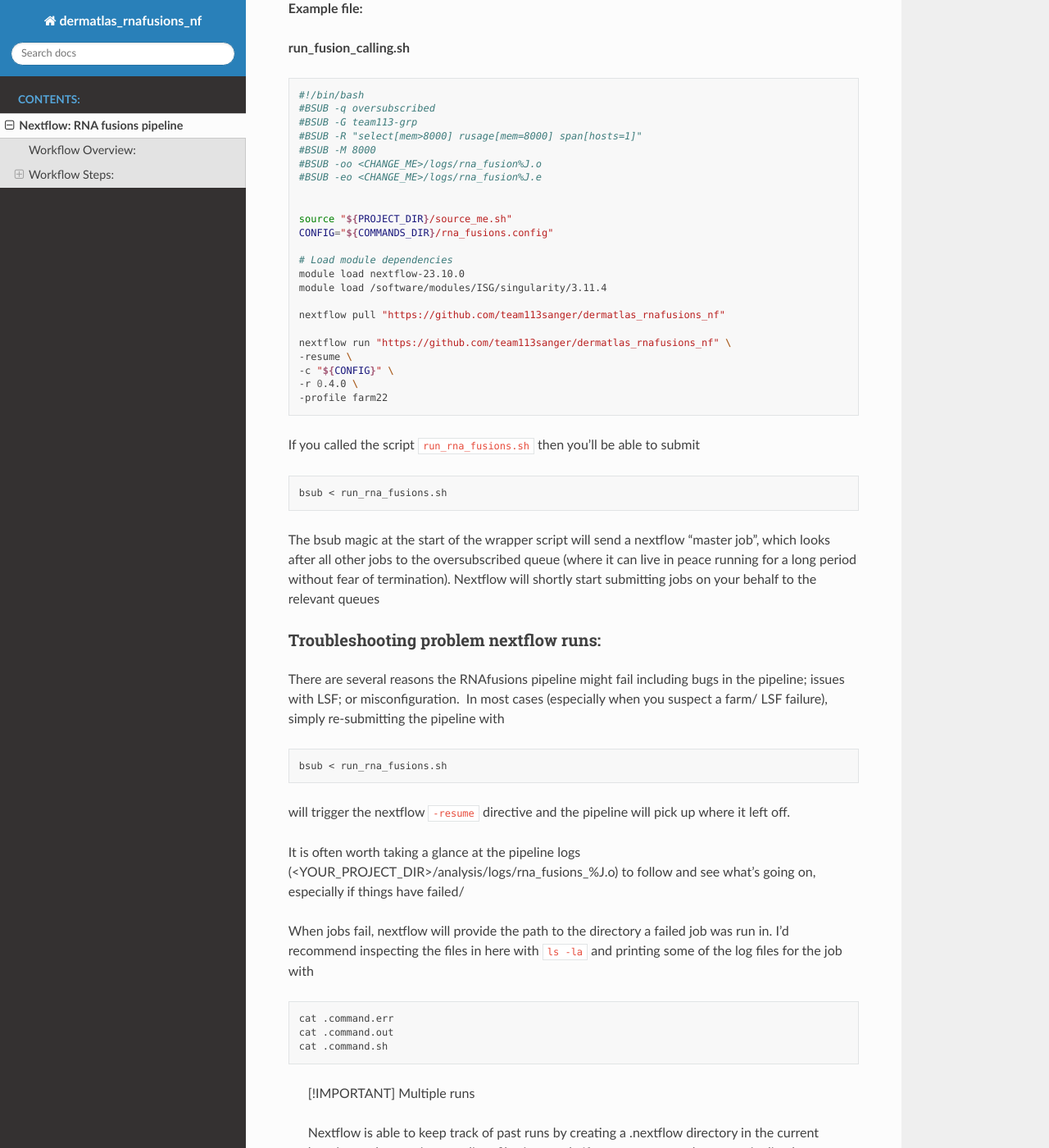
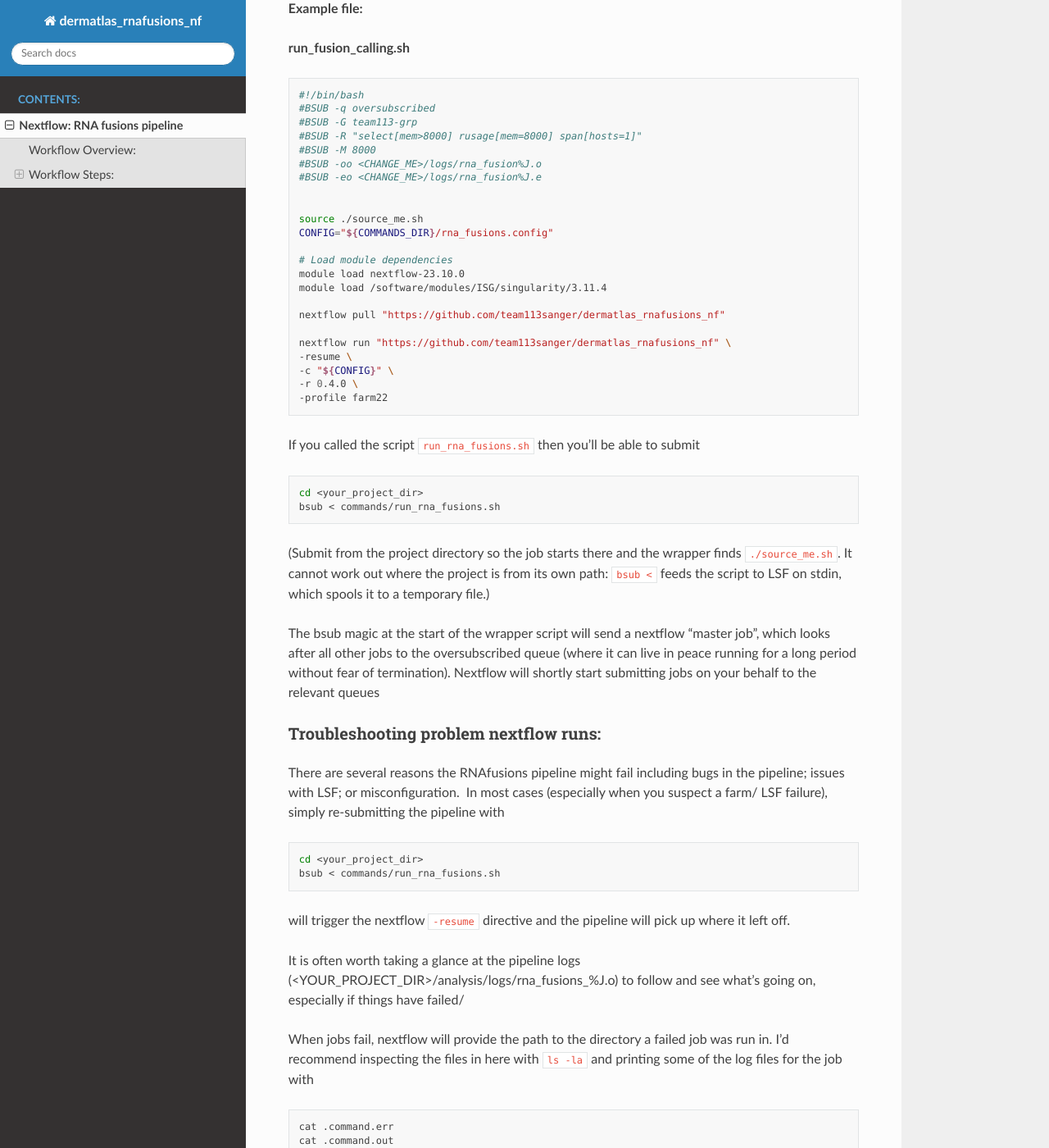
Before and after one commit to team113sanger/dermatlas_rnafusions_nf, a Sphinx documentation site: the page built from docs/source/user_docs/rna_fusions_pipeline.md, in a window 1280 px wide and 1400 px high, scrolled down 2615 px. Shown: the whole window at 82% size. Built offline with Sphinx 7.4.7 and the Read the Docs theme 3.1.0, drawn with Linux system fonts in a browser that asks for light colours; some of the changed text lies outside the part shown.

Commit message:
Update official docs

````diff
--- a/docs/source/user_docs/rna_fusions_pipeline.md
+++ b/docs/source/user_docs/rna_fusions_pipeline.md
@@ -130,8 +130,13 @@
 If you called the script `run_rna_fusions.sh` then you'll be able to submit
 
 ```bash
-bsub < run_rna_fusions.sh
+cd <your_project_dir>
+bsub < commands/run_rna_fusions.sh
 ```
+
+(Submit from the project directory so the job starts there and the wrapper finds
+`./source_me.sh`. It cannot work out where the project is from its own path: `bsub <` feeds
+the script to LSF on stdin, which spools it to a temporary file.)
 
 The bsub magic at the start of the wrapper script will send a nextflow "master job", which looks after all other jobs to the oversubscribed queue (where it can live in peace running for a long period without fear of termination). Nextflow will shortly start submitting jobs on your behalf to the relevant queues
 
@@ -140,7 +145,8 @@
  There are several reasons the RNAfusions pipeline might fail including bugs in the pipeline; issues with LSF; or misconfiguration.  In most cases (especially when you suspect a farm/ LSF failure), simply re-submitting the pipeline with
 
 ```bash
-bsub < run_rna_fusions.sh
+cd <your_project_dir>
+bsub < commands/run_rna_fusions.sh
 ```
 
 will trigger the nextflow `-resume` directive and the pipeline will pick up where it left off.
````
Also changed, not shown: other parts of docs/source/user_docs/rna_fusions_pipeline.md (+4 -4 lines).
